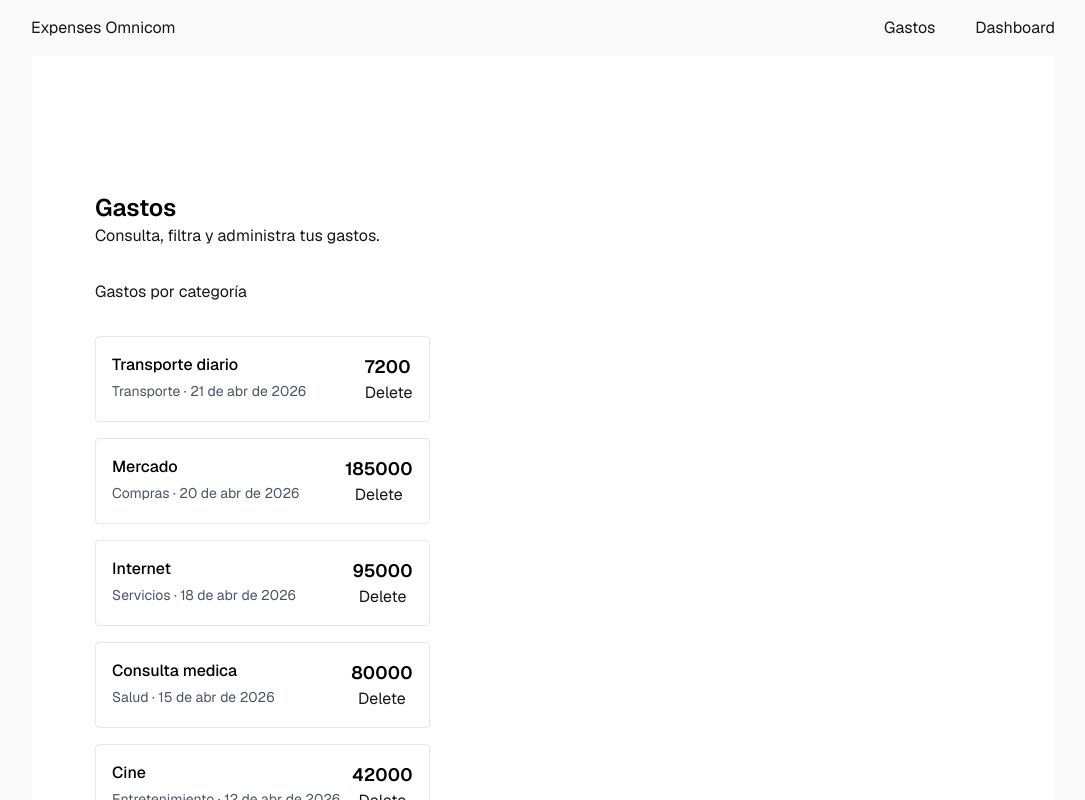
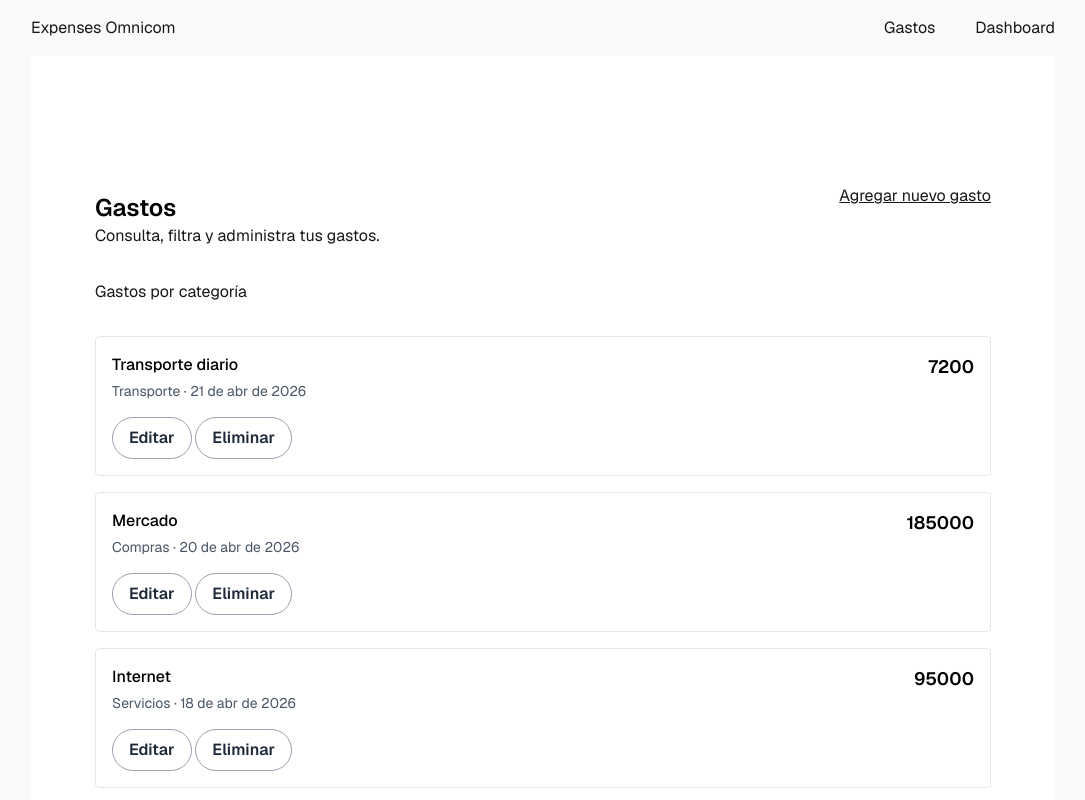
Before and after one commit to arley-cuadrado/prueba_tecnica_omnicom, a Next.js app: page /expenses in a window 1280 px wide. Shown: the top 800 px of the page, without its empty margins (97-1182 px from the left). Built offline with nearby package versions, Linux system fonts and the light colour scheme.

Commit message:
delete expenses

```diff
--- a/src/app/expenses/page.tsx
+++ b/src/app/expenses/page.tsx
@@ -1,5 +1,6 @@
 "use client"
 
+import Link from "next/link";
 import { useRouter } from "next/navigation";
 import { useExpenses } from "@/context/ExpensesContext";
 
@@ -7,21 +8,24 @@ export default function ExpensesPage() {
 
     const router = useRouter();
     const { expenses } = useExpenses();
+    const { deleteExpense } = useExpenses();
 
     console.log("Prubea contexto...", expenses);
 
     return (
         <>
-            <section>
-                <header className="pb-8">
-                    <h2 className="mt-2 text-2xl font-semibold text-black">Gastos</h2>
-                    <p>Consulta, filtra y administra tus gastos.</p>
-                </header>
+            <section className="w-full max-w-5xl">
+                <div className="flex flex-row justify-between">
+                    <header className="pb-8">
+                        <h2 className="mt-2 text-2xl font-semibold text-black">Gastos</h2>
+                        <p>Consulta, filtra y administra tus gastos.</p>
+                    </header>
+                    <div><Link className="text-decoration-line: underline" href="/new">Agregar nuevo gasto</Link></div>
+                </div>
                 <aside>
                     <h2 className="pb-8">Gastos por categoría</h2>
                     {expenses.map((expense) => (
                         <div
-                            onClick={() => router.push(`/edit/${expense.id}`)}
                             key={expense.id}
                             className="flex flex-col gap-3 sm:flex-row sm:items-start sm:justify-between rounded border border-gray-200 bg-white mb-4 p-4">
                             <div>
@@ -29,10 +33,20 @@ export default function ExpensesPage() {
                                 <p className="mt-1 text-sm text-gray-600">
                                     {expense.category} · {expense.date}
                                 </p>
+                                <div className="w-45 pt-4 flex flex-row justify-between">
+                                    <button
+                                        onClick={() => router.push(`/edit/${expense.id}`)}
+                                        className="bg-white hover:bg-gray-100 text-gray-800 font-semibold py-2 px-4 border border-gray-400 rounded-full"
+                                    >Editar</button>
+
+                                    <button
+                                        onClick={() => { deleteExpense(expense.id) }}
+                                        className="bg-white hover:bg-gray-100 text-gray-800 font-semibold py-2 px-4 border border-gray-400 rounded-full"
+                                    >Eliminar</button>
+                                </div>
                             </div>
                             <div className="flex flex-col">
-                                <p className="text-lg font-semibold text-black">{expense.amount}</p>
-                                <button>Delete</button>
+                                <p className="text-lg font-semibold text-black text-right pb-4">{expense.amount}</p>
                             </div>
                         </div>
                     ))
--- a/src/app/new/page.tsx
+++ b/src/app/new/page.tsx
@@ -1,4 +1,6 @@
 "use client"
+
+import Link from "next/link";
 
 import { useState } from "react";
 import { useExpenses } from "@/context/ExpensesContext";
@@ -114,7 +116,16 @@ export default function New() {
                         value={expense.fecha}
                         className="block w-full px-3 py-2 bg-white border border-gray-300 rounded-md shadow-sm focus:outline-none focus:ring-indigo-500 focus:border-indigo-500 sm:text-sm" />
                 </div>
-                <button>Guardar</button>
+                <div className="pt-8 pb-8 flex flex-row gap-16">
+                    <button
+                        className="bg-white hover:bg-gray-100 text-gray-800 font-semibold py-2 px-4 border border-gray-400 rounded-full"
+                    >Guardar
+                    </button>
+                    <button
+                        className="bg-white hover:bg-gray-100 text-gray-800 font-semibold py-2 px-4 border border-gray-400 rounded-full"
+                    >Cancelar
+                    </button>
+                </div>
             </form>
         </>
     )
--- a/src/context/ExpensesContext 2.tsx
+++ /dev/null
@@ -1,11 +0,0 @@
-import { createContext } from "react";
-
-const ExpenseContext = createContext()
-
-const ExpenseProvider = ({ children: any }) => {
-    return (
-        <ExpenseContext.Provider>
-            {children}
-        </ExpenseContext.Provider>
-    )
-}
--- a/src/context/ExpensesContext.tsx
+++ b/src/context/ExpensesContext.tsx
@@ -19,18 +19,20 @@ export type ExpensesContextValue = {
         date: string,
         amount: number
     ) => void;
+    deleteExpense: (id: string) => void;
 };
 
 export const ExpensesContext = createContext<ExpensesContextValue>({
     expenses: [],
     createExpense: () => { },
+    deleteExpense: () => { },
 });
 
 type ExpensesProviderProps = {
     children: ReactNode;
 };
 
-// hook para expenses
+// Hook para expenses
 export const useExpenses = () => {
     return useContext(ExpensesContext);
 };
@@ -44,6 +46,7 @@ export function ExpensesProvider({ children }: ExpensesProviderProps) {
         { id: "4", description: "Cine", category: "Entretenimiento", date: "12 de abr de 2026", amount: 42000 }
     ]);
 
+    // Crear nuevo gasto
     const createExpense = (
         description: string,
         category: string,
@@ -62,12 +65,16 @@ export function ExpensesProvider({ children }: ExpensesProviderProps) {
         ]);
     };
 
-
+    //Eliminar gasto
+    const deleteExpense = (id: string): void => {
+        setExpenses(expenses.filter((expense) => expense.id !== id));
+    };
 
     return (
         <ExpensesContext.Provider value={{
             expenses,
-            createExpense
+            createExpense,
+            deleteExpense
         }}>
             {children}
         </ExpensesContext.Provider>
```
